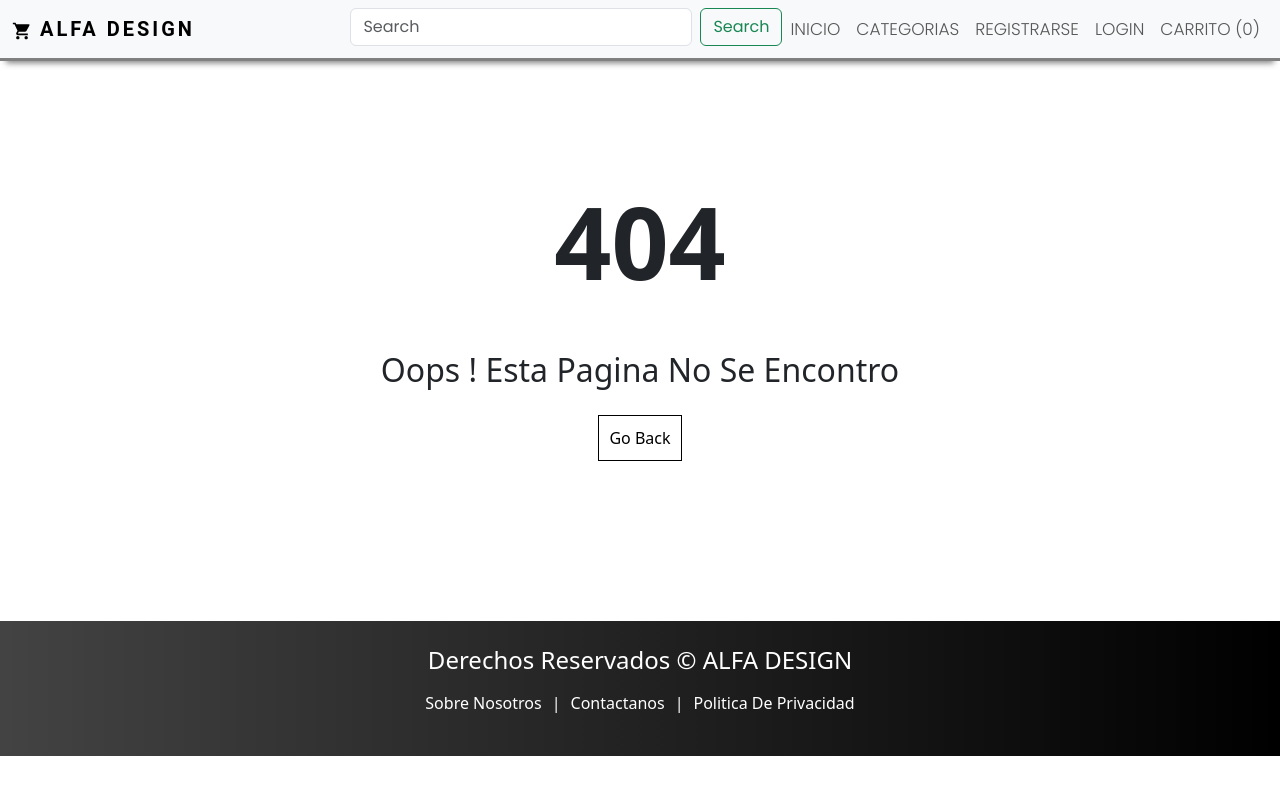
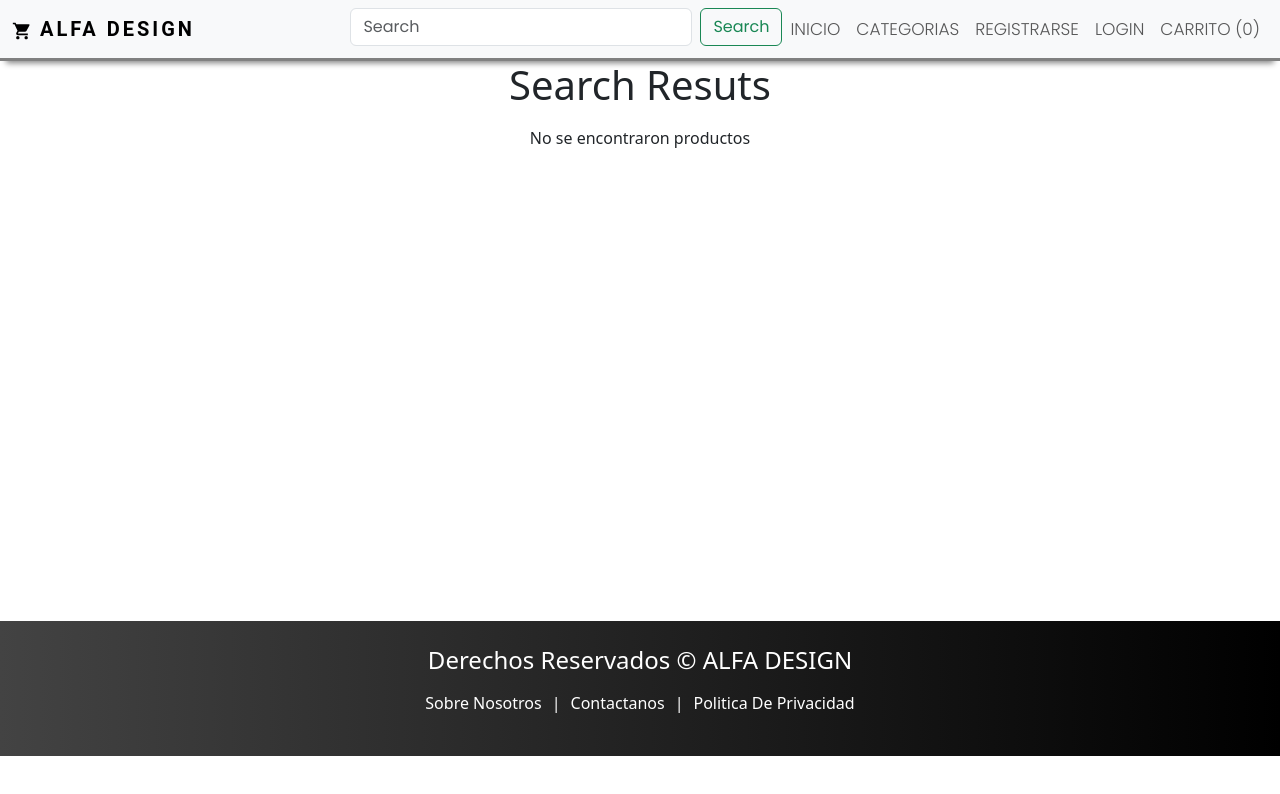
Before and after one commit to DaniiVC12/ComercioArtesanal, a React (Create React App) app in the folder client/: page /search in a window 1280 px wide. Before the commit this address had no page. Shown: the top 794 px of the page. Built offline with nearby package versions, Linux system fonts and the light colour scheme.

Commit message:
nuevos cambios3

```diff
--- a/client/src/App.js
+++ b/client/src/App.js
@@ -20,12 +20,16 @@ import Orders from './pages/user/Orders';
 import Profile from './pages/user/Profile';
 import Products from './pages/Admin/Products';
 import UpdateProduct from './pages/Admin/UpdateProduct';
+import Search from './pages/Search';
+import ProductDetails from "./pages/ProductDetails";
 
 function App() {
   return (
     <>
       <Routes>
         <Route path='/' element={<HomePage />} />
+        <Route path="/product/:slug" element={<ProductDetails />} />
+        <Route path="/search" element={<Search />} />
         <Route path="/dashboard" element={<Dashboard />}>
           <Route path="user" element={<Dashboard />} />
           <Route path="user/orders" element={<Orders />} />
--- a/client/src/pages/Search.js
+++ b/client/src/pages/Search.js
@@ -11,7 +11,7 @@ const Search = () => {
           <h6>
             {values?.results.length < 1
               ? "No se encontraron productos"
-              : `Found ${values?.results.length}`}
+              : `Resultados ${values?.results.length}`}
           </h6>
           <div className="d-flex flex-wrap mt-4">
             {values?.results.map((p) => (
```
